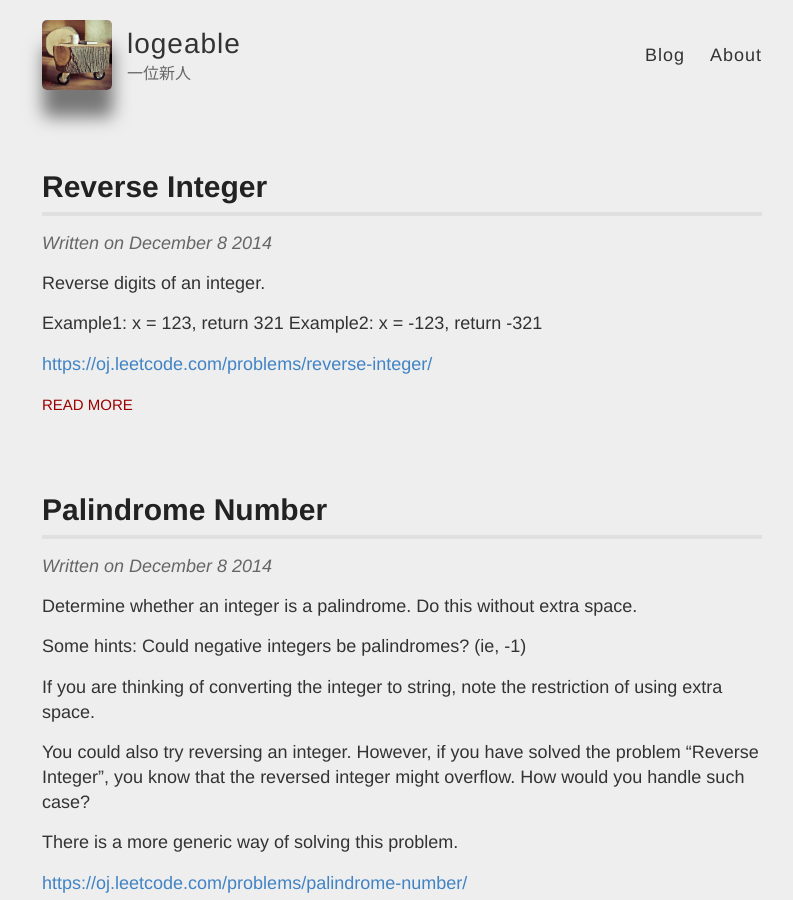
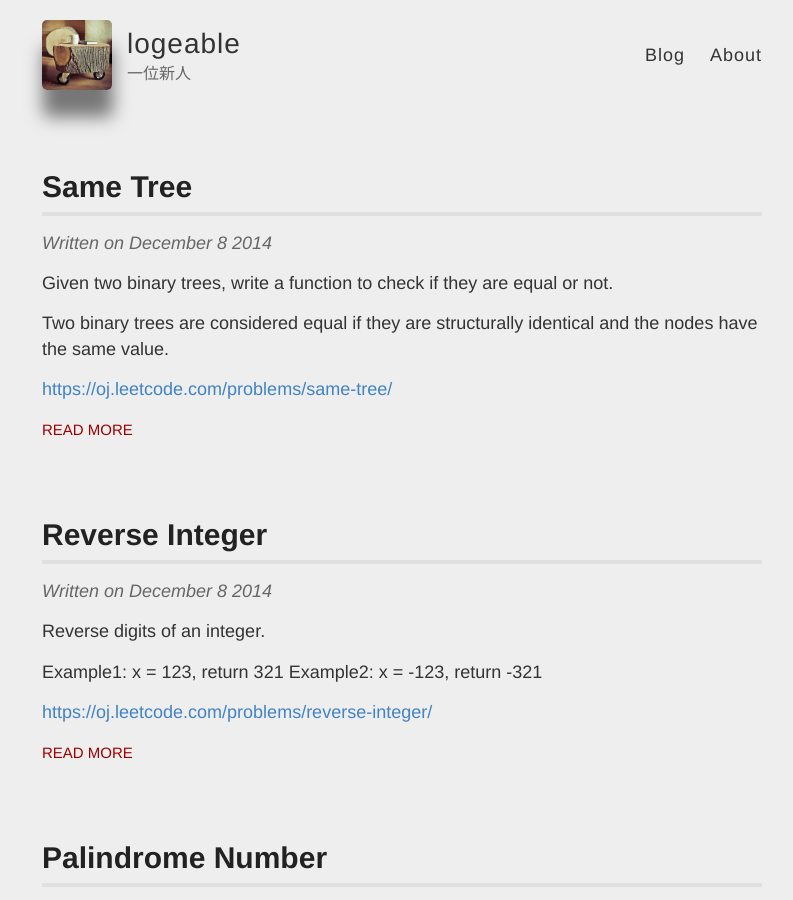
Before and after one commit to logeable/logeable.github.io, a Jekyll site: the page built from index.html, in a window 1280 px wide and 900 px high. Shown: the whole window, without its empty margins (238-1031 px from the left). Built offline with Jekyll 4.4.1, drawn with Linux system fonts in a browser that asks for light colours; Markdown is read by kramdown in place of the engine named in the settings; the list of posts is cut into pages by our own code.

Commit message:
添加新博文Same Tree

````diff
--- a/_config.yml
+++ b/_config.yml
@@ -53,6 +53,7 @@ markdown: redcarpet
 highlighter: pygments
 permalink: /:title/
 paginate: 5
+paginate_path: "page:num"
 # The release of Jekyll Now that you're using
 version: v1.0.0
 
--- /dev/null
+++ b/_posts/2014-12-8-Same Tree.md
@@ -0,0 +1,32 @@
+---
+layout: post
+title: Same Tree
+category: [leetcode,algorithm]
+---
+
+Given two binary trees, write a function to check if they are equal or not.
+
+Two binary trees are considered equal if they are structurally identical and the nodes have the same value.
+
+[https://oj.leetcode.com/problems/same-tree/](https://oj.leetcode.com/problems/same-tree/)
+
+<!--break-->
+
+---
+
+这个比较简单，遍历就行了。
+```c++
+bool isSameTree(TreeNode *p,TreeNode *q)
+{
+	if(p==q)
+	{
+		return true;
+		if(p==nullptr&&q!=p||q==nullptr&&q!=p)
+		{
+			return false;
+		}
+		return p->val==q->val&&isSameTree(p->left,q->left)&&isSameTree(p->right,q->right);
+	}
+}
+
+```
````
